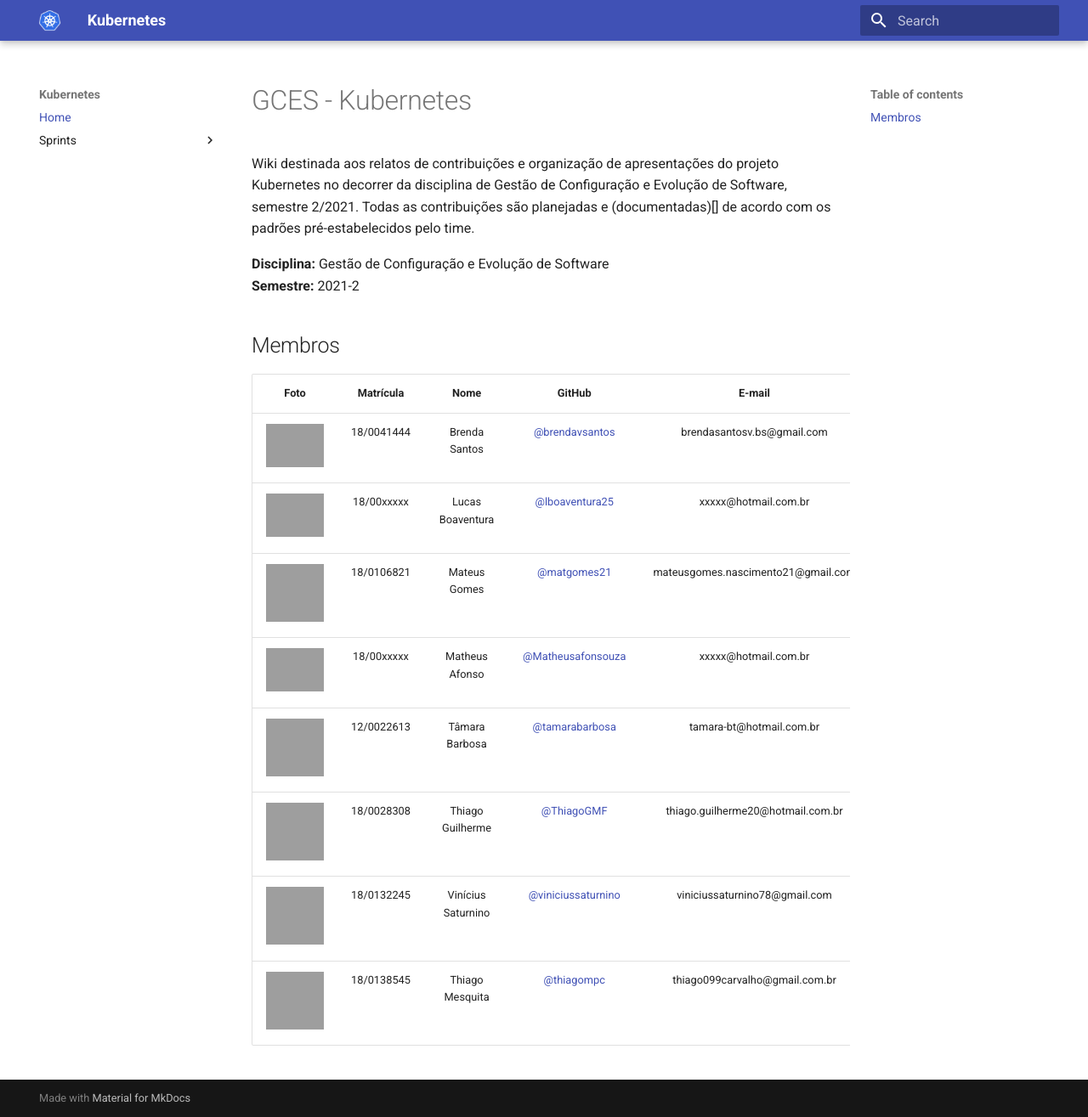
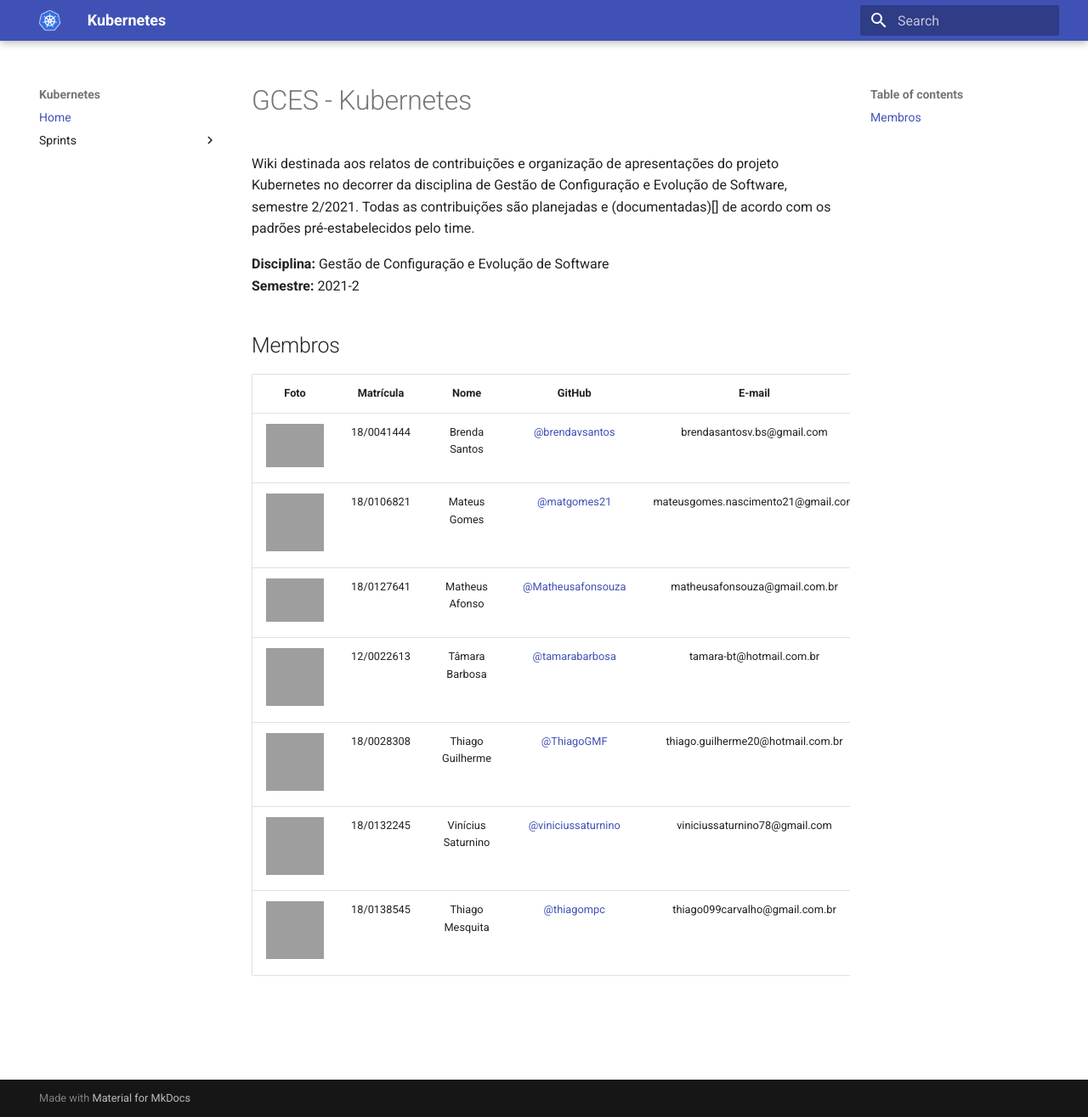
Before and after one commit to GCES-Kubernetes-2021-2/docs, an MkDocs documentation site: the page built from docs/index.md, in a window 1280 px wide and 1315 px high. Shown: the whole window at 85% size. Built offline with MkDocs 1.6.1 and Material for MkDocs 9.7.7, drawn with Linux system fonts in a browser that asks for light colours; grey boxes are pictures that could not be loaded.

Commit message:
Update matheus afonso infos on index

```diff
--- a/docs/index.md
+++ b/docs/index.md
@@ -10,9 +10,8 @@
 |Foto | Matrícula | Nome | GitHub | E-mail|
 |:--:|:--:|:--:|:--:|:--:|
 | ![Brenda][brenda-img] | 18/0041444 | Brenda Santos | [@brendavsantos][brenda-github] | brendasantosv.bs@gmail.com |
-| ![Lucas][lucas-img] | 18/00xxxxx | Lucas Boaventura | [@lboaventura25][lucas-github] | xxxxx@hotmail.com.br |
 | ![Mateus Gomes][mateus-img] | 18/0106821 | Mateus Gomes | [@matgomes21][mateus-github] | mateusgomes.nascimento21@gmail.com |
-| ![Matheus Afonso][matheus-img] | 18/00xxxxx | Matheus Afonso | [@Matheusafonsouza][matheus-github] | xxxxx@hotmail.com.br |
+| ![Matheus Afonso][matheus-img] | 18/0127641 | Matheus Afonso | [@Matheusafonsouza][matheus-github] | matheusafonsouza@gmail.com.br |
 | ![Tamara][tamara-img] | 12/0022613 | Tâmara Barbosa | [@tamarabarbosa][tamara-github] | tamara-bt@hotmail.com.br |
 | ![Thiago][thiago1-img] | 18/0028308 | Thiago Guilherme | [@ThiagoGMF][thiago1-github] | thiago.guilherme20@hotmail.com.br |
 | ![Vinicius][vinicius-img] | 18/0132245 | Vinícius Saturnino | [@viniciussaturnino][vinicius-github] | viniciussaturnino78@gmail.com |
```
